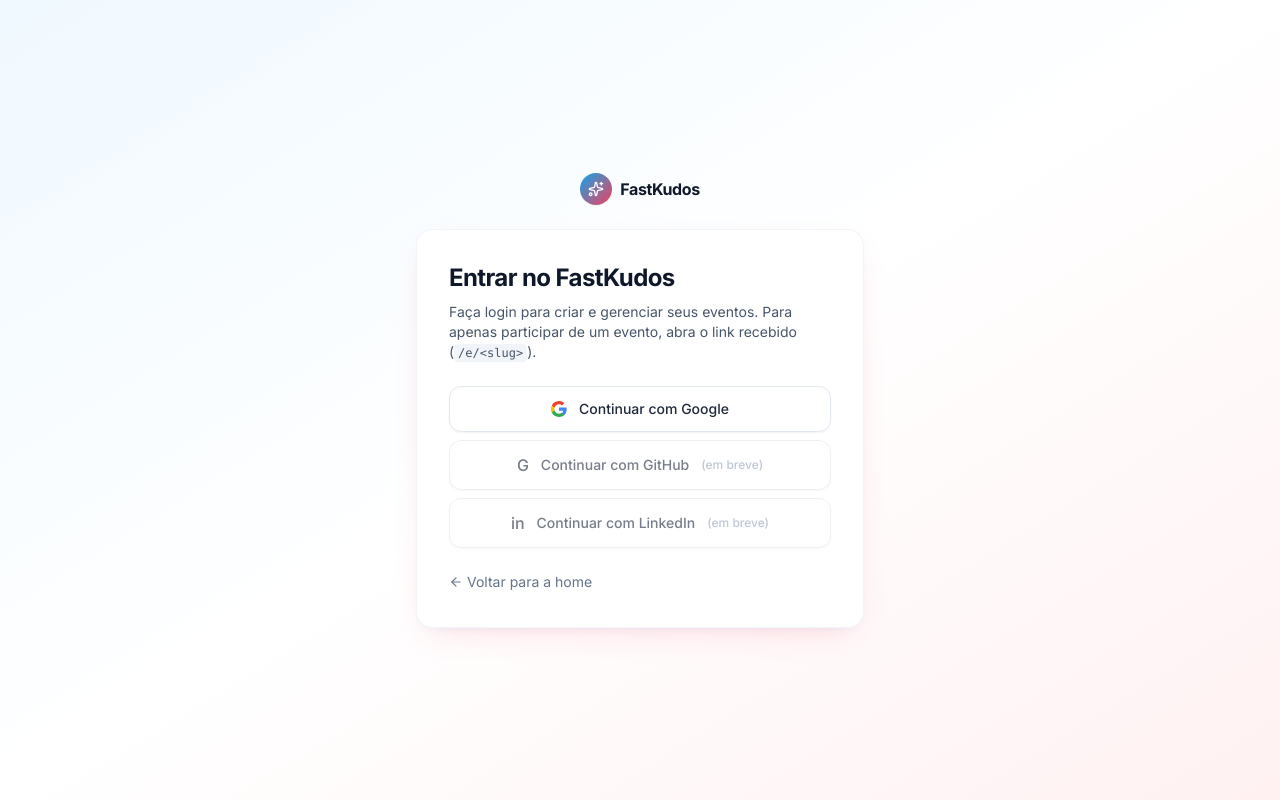
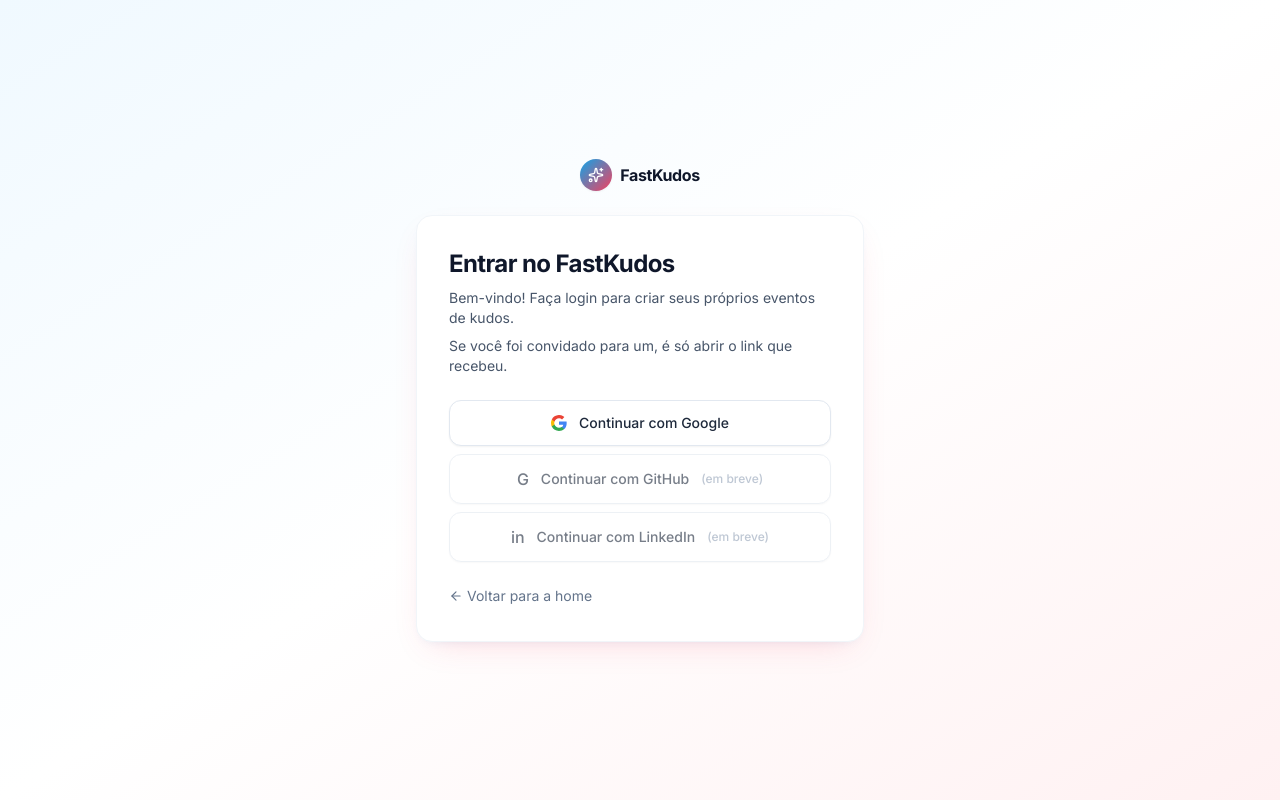
Before and after one commit to petry/fastkudos, a React (Vite) app in the folder apps/web/: page /login in a window 1280 px wide. Built offline with nearby package versions, Linux system fonts and the light colour scheme; no server answers.

Commit message:
Update login page messaging for better clarity
Refines the text on the login page to be more welcoming and user-friendly. Simplifies instructions for event participants by removing technical URL patterns.

```diff
--- a/apps/web/src/features/admin/ui/LoginPage.tsx
+++ b/apps/web/src/features/admin/ui/LoginPage.tsx
@@ -38,8 +38,10 @@
         Entrar no FastKudos
       </h1>
       <p className="mt-2 text-sm text-slate-600">
-        Faça login para criar e gerenciar seus eventos. Para apenas participar de um evento, abra o
-        link recebido (<code className="rounded bg-slate-100 px-1 py-0.5 text-xs">/e/&lt;slug&gt;</code>).
+        Bem-vindo! Faça login para criar seus próprios eventos de kudos.
+      </p>
+      <p className="mt-2 text-sm text-slate-600">
+        Se você foi convidado para um, é só abrir o link que recebeu.
       </p>
 
       <div className="mt-6 space-y-2">
```
